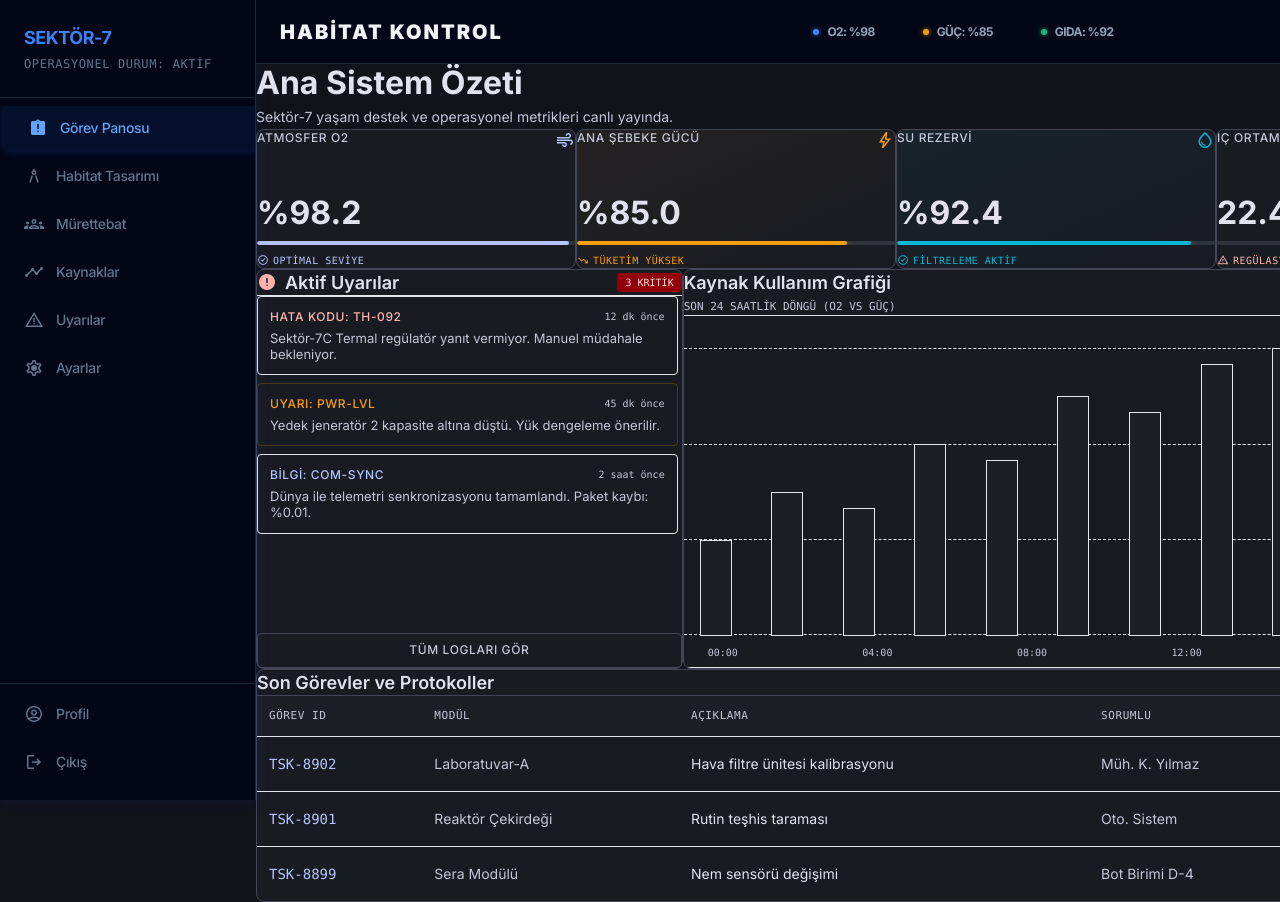
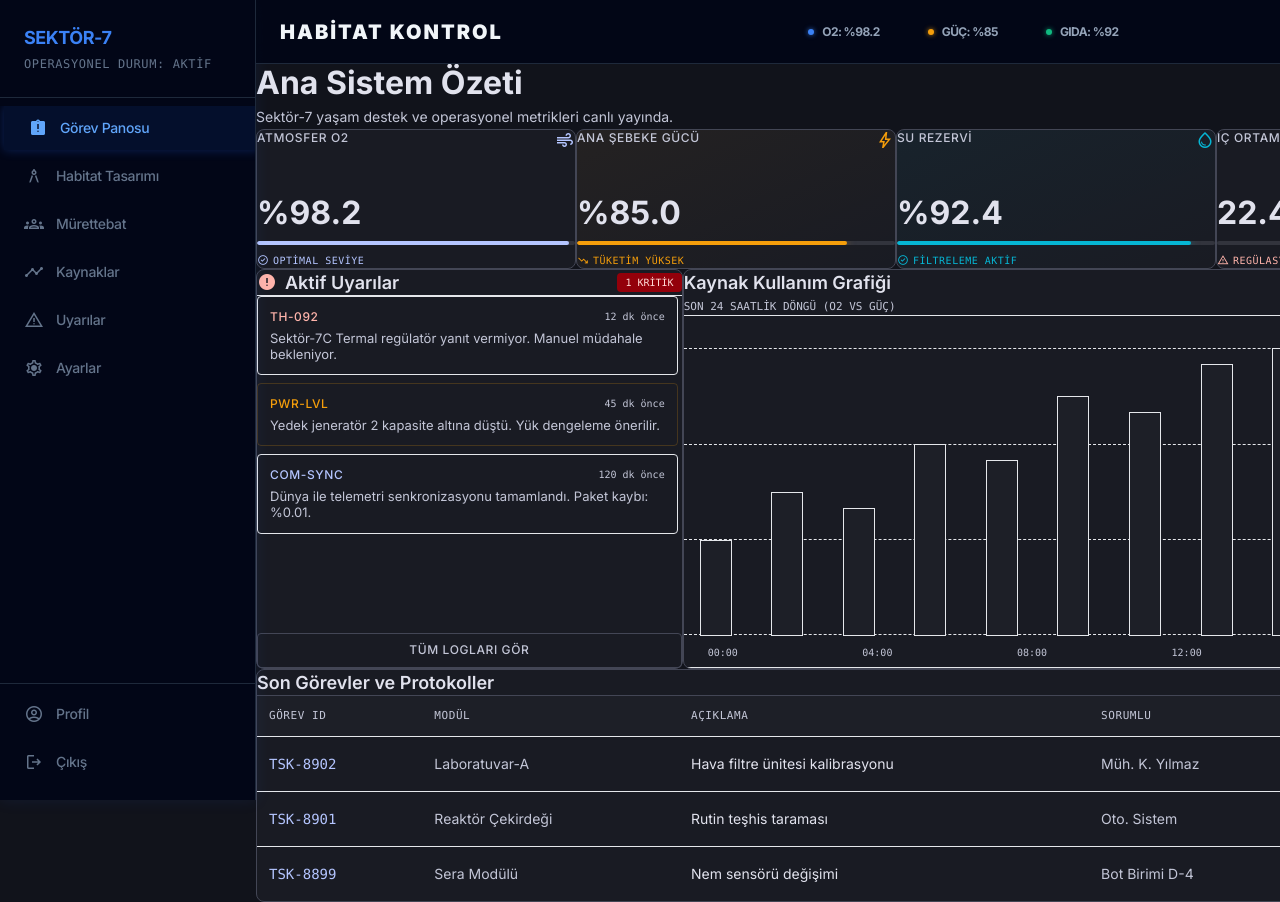
Before and after one commit to hikmetgulsesli/build-an-interactive-space-habitat-planner-web-app-in-react-vite, a React (Vite) app: page / in a window 1280 px wide. Shown: the top 902 px of the page. Built offline with nearby package versions, Linux system fonts and the light colour scheme.

Commit message:
wip: wire AnaEkranDashboard to dynamic state data

```diff
--- a/src/screens/AnaEkranDashboard.tsx
+++ b/src/screens/AnaEkranDashboard.tsx
@@ -7,12 +7,13 @@
 // 3. Add onClick/onChange handlers to interactive elements
 // 4. Replace placeholder data with props/state
 
-import { useState } from "react";
+import { useState, useMemo } from "react";
+import type { ScreenId, AppState, Task, Alert } from '../types/domain';
 
 interface AnaEkranDashboardProps {
-  currentScreen: import('../types/domain').ScreenId;
-  onNavigate: (screen: import('../types/domain').ScreenId) => void;
-  state?: import('../types/domain').AppState;
+  currentScreen: ScreenId;
+  onNavigate: (screen: ScreenId) => void;
+  state?: AppState;
 }
 
 export function AnaEkranDashboard({ currentScreen, onNavigate, state }: AnaEkranDashboardProps) {
@@ -77,15 +78,15 @@ export function AnaEkranDashboard({ currentScreen, onNavigate, state }: AnaEkran
       <div className="hidden md:flex space-x-6 items-center">
       <div className="font-inter tracking-tighter text-xs font-bold uppercase text-slate-400 hover:text-slate-200 hover:bg-slate-900/50 transition-colors duration-200 px-3 py-1.5 rounded flex items-center gap-2">
       <div className="w-1.5 h-1.5 rounded-full bg-blue-500 shadow-[0_0_5px_rgba(59,130,246,0.8)]"></div>
-                          O2: %98
+                          O2: %{state?.resources.oxygen.toFixed(1) ?? '98.0'}
                       </div>
       <div className="font-inter tracking-tighter text-xs font-bold uppercase text-slate-400 hover:text-slate-200 hover:bg-slate-900/50 transition-colors duration-200 px-3 py-1.5 rounded flex items-center gap-2">
       <div className="w-1.5 h-1.5 rounded-full bg-amber-500 shadow-[0_0_5px_rgba(245,158,11,0.8)]"></div>
-                          GÜÇ: %85
+                          GÜÇ: %{state?.resources.power.toFixed(0) ?? '85'}
                       </div>
       <div className="font-inter tracking-tighter text-xs font-bold uppercase text-slate-400 hover:text-slate-200 hover:bg-slate-900/50 transition-colors duration-200 px-3 py-1.5 rounded flex items-center gap-2">
       <div className="w-1.5 h-1.5 rounded-full bg-emerald-500 shadow-[0_0_5px_rgba(16,185,129,0.8)]"></div>
-                          GIDA: %92
+                          GIDA: %{state?.resources.food.toFixed(0) ?? '92'}
                       </div>
       </div>
       {/* Trailing Icon Actions */}
@@ -110,7 +111,7 @@ export function AnaEkranDashboard({ currentScreen, onNavigate, state }: AnaEkran
       </div>
       <div className="font-mono-tr text-mono-tr text-on-surface-variant flex items-center gap-2 px-3 py-1.5 bg-surface-container border border-outline-variant rounded">
       <span className="material-symbols-outlined text-[16px] text-primary">sync</span>
-                              SON GÜNCELLEME: 14:42 TZT
+                              SON GÜNCELLEME: {new Date().toLocaleTimeString('tr-TR', { hour: '2-digit', minute: '2-digit' })} TZT
                           </div>
       </div>
       {/* Metrics Bento Grid */}
@@ -122,12 +123,12 @@ export function AnaEkranDashboard({ currentScreen, onNavigate, state }: AnaEkran
       <span className="material-symbols-outlined text-primary text-[20px]">air</span>
       </div>
       <div className="z-10 mt-auto">
-      <div className="font-display-tr text-display-tr text-on-surface mb-2">%98.2</div>
+      <div className="font-display-tr text-display-tr text-on-surface mb-2">%{state?.resources.oxygen.toFixed(1) ?? '98.2'}</div>
       <div className="w-full h-1 bg-surface-container-highest rounded-full overflow-hidden">
-      <div className="h-full bg-primary shadow-[0_0_8px_var(--tw-colors-primary)] rounded-full" style={{width: "98.2%"}}></div>
+      <div className="h-full bg-primary shadow-[0_0_8px_var(--tw-colors-primary)] rounded-full" style={{width: `${state?.resources.oxygen ?? 98.2}%`}}></div>
       </div>
       <div className="font-mono-tr text-[10px] text-primary mt-2 uppercase tracking-wider flex items-center gap-1">
-      <span className="material-symbols-outlined text-[12px]">check_circle</span> Optimal Seviye
+      <span className="material-symbols-outlined text-[12px]">check_circle</span> {state && state.resources.oxygen > 95 ? 'Optimal Seviye' : state && state.resources.oxygen > 80 ? 'Normal Seviye' : 'Düşük Seviye'}
                               </div>
       </div>
       </div>
@@ -139,12 +140,12 @@ export function AnaEkranDashboard({ currentScreen, onNavigate, state }: AnaEkran
       <span className="material-symbols-outlined text-amber-500 text-[20px]">bolt</span>
       </div>
       <div className="z-10 mt-auto">
-      <div className="font-display-tr text-display-tr text-on-surface mb-2">%85.0</div>
+      <div className="font-display-tr text-display-tr text-on-surface mb-2">%{state?.resources.power.toFixed(1) ?? '85.0'}</div>
       <div className="w-full h-1 bg-surface-container-highest rounded-full overflow-hidden">
-      <div className="h-full bg-amber-500 shadow-[0_0_8px_rgba(245,158,11,0.5)] rounded-full" style={{width: "85%"}}></div>
+      <div className="h-full bg-amber-500 shadow-[0_0_8px_rgba(245,158,11,0.5)] rounded-full" style={{width: `${state?.resources.power ?? 85}%`}}></div>
       </div>
       <div className="font-mono-tr text-[10px] text-amber-500 mt-2 uppercase tracking-wider flex items-center gap-1">
-      <span className="material-symbols-outlined text-[12px]">trending_down</span> Tüketim Yüksek
+      <span className="material-symbols-outlined text-[12px]">trending_down</span> {state && state.resources.power > 80 ? 'Tüketim Yüksek' : 'Kritik Seviye'}
                               </div>
       </div>
       </div>
@@ -156,9 +157,9 @@ export function AnaEkranDashboard({ currentScreen, onNavigate, state }: AnaEkran
       <span className="material-symbols-outlined text-cyan-500 text-[20px]">water_drop</span>
       </div>
       <div className="z-10 mt-auto">
-      <div className="font-display-tr text-display-tr text-on-surface mb-2">%92.4</div>
+      <div className="font-display-tr text-display-tr text-on-surface mb-2">%{state?.resources.water.toFixed(1) ?? '92.4'}</div>
       <div className="w-full h-1 bg-surface-container-highest rounded-full overflow-hidden">
-      <div className="h-full bg-cyan-500 shadow-[0_0_8px_rgba(6,182,212,0.5)] rounded-full" style={{width: "92.4%"}}></div>
+      <div className="h-full bg-cyan-500 shadow-[0_0_8px_rgba(6,182,212,0.5)] rounded-full" style={{width: `${state?.resources.water ?? 92.4}%`}}></div>
       </div>
       <div className="font-mono-tr text-[10px] text-cyan-500 mt-2 uppercase tracking-wider flex items-center gap-1">
       <span className="material-symbols-outlined text-[12px]">check_circle</span> Filtreleme Aktif
@@ -173,14 +174,14 @@ export function AnaEkranDashboard({ currentScreen, onNavigate, state }: AnaEkran
       <span className="material-symbols-outlined text-error text-[20px]">thermostat</span>
       </div>
       <div className="z-10 mt-auto">
-      <div className="font-display-tr text-display-tr text-on-surface mb-2">22.4°C</div>
+      <div className="font-display-tr text-display-tr text-on-surface mb-2">{state?.resources.temperature.toFixed(1) ?? '22.4'}°C</div>
       <div className="w-full flex gap-1 h-1">
       <div className="h-full w-1/4 bg-surface-container-highest rounded-full"></div>
       <div className="h-full w-1/2 bg-error shadow-[0_0_8px_var(--tw-colors-error)] rounded-full"></div>
       <div className="h-full w-1/4 bg-surface-container-highest rounded-full"></div>
       </div>
       <div className="font-mono-tr text-[10px] text-error mt-2 uppercase tracking-wider flex items-center gap-1">
-      <span className="material-symbols-outlined text-[12px]">warning</span> Regülasyon Gerekli
+      <span className="material-symbols-outlined text-[12px]">warning</span> {state && state.resources.temperature > 25 ? 'Sıcaklık Yüksek' : state && state.resources.temperature < 18 ? 'Sıcaklık Düşük' : 'Regülasyon Gerekli'}
                               </div>
       </div>
       </div>
@@ -192,35 +193,29 @@ export function AnaEkranDashboard({ currentScreen, onNavigate, state }: AnaEkran
       <span className="material-symbols-outlined text-error text-[20px]" style={{fontVariationSettings: "'FILL' 1"}}>error</span>
                                       Aktif Uyarılar
                                   </h2>
-      <span className="px-2 py-0.5 bg-error-container text-on-error-container font-mono-tr text-[10px] rounded">3 KRİTİK</span>
+      <span className="px-2 py-0.5 bg-error-container text-on-error-container font-mono-tr text-[10px] rounded">{state?.alerts.filter(a => a.level === 'critical').length ?? 0} KRİTİK</span>
       </div>
       <div className="flex-1 flex flex-col gap-2 overflow-y-auto pr-1">
-      {/* Alert Item */}
-      <div className="p-3 bg-surface/50 border border-error/20 rounded hover:border-error/50 transition-colors group cursor-pointer">
+      {(state?.alerts ?? []).slice(0, 3).map((alert) => (
+        <div key={alert.id} className={`p-3 bg-surface/50 border rounded hover:border-opacity-50 transition-colors group cursor-pointer ${
+          alert.level === 'critical' ? 'border-error/20 hover:border-error/50' : alert.level === 'warning' ? 'border-amber-500/20 hover:border-amber-500/50' : 'border-outline-variant/50 hover:border-primary/50'
+        }`} onClick={() => onNavigate('alerts')}>
         <div className="flex justify-between items-start mb-1">
-      <span className="font-label-tr text-label-tr text-error font-bold tracking-wider">HATA KODU: TH-092</span>
-      <span className="font-mono-tr text-[10px] text-on-surface-variant group-hover:text-on-surface">12 dk önce</span>
+        <span className={`font-label-tr text-label-tr font-bold tracking-wider ${
+          alert.level === 'critical' ? 'text-error' : alert.level === 'warning' ? 'text-amber-500' : 'text-primary'
+        }`}>{alert.code}</span>
+        <span className="font-mono-tr text-[10px] text-on-surface-variant group-hover:text-on-surface">
+          {Math.floor((Date.now() - new Date(alert.timestamp).getTime()) / 60000)} dk önce
+        </span>
         </div>
-      <p className="font-body-tr text-[13px] text-on-surface-variant leading-tight">Sektör-7C Termal regülatör yanıt vermiyor. Manuel müdahale bekleniyor.</p>
+        <p className="font-body-tr text-[13px] text-on-surface-variant leading-tight">{alert.message}</p>
         </div>
-      {/* Alert Item */}
-      <div className="p-3 bg-surface/50 border border-amber-500/20 rounded hover:border-amber-500/50 transition-colors group cursor-pointer">
-      <div className="flex justify-between items-start mb-1">
-      <span className="font-label-tr text-label-tr text-amber-500 font-bold tracking-wider">UYARI: PWR-LVL</span>
-      <span className="font-mono-tr text-[10px] text-on-surface-variant group-hover:text-on-surface">45 dk önce</span>
+      ))}
+      {(!state?.alerts || state.alerts.length === 0) && (
+        <div className="p-3 text-center text-on-surface-variant font-body-tr text-sm">Aktif uyarı bulunmuyor</div>
+      )}
       </div>
-      <p className="font-body-tr text-[13px] text-on-surface-variant leading-tight">Yedek jeneratör 2 kapasite altına düştü. Yük dengeleme önerilir.</p>
-      </div>
-      {/* Alert Item */}
-      <div className="p-3 bg-surface/50 border border-outline-variant/50 rounded hover:border-primary/50 transition-colors group cursor-pointer">
-      <div className="flex justify-between items-start mb-1">
-      <span className="font-label-tr text-label-tr text-primary font-bold tracking-wider">BİLGİ: COM-SYNC</span>
-      <span className="font-mono-tr text-[10px] text-on-surface-variant group-hover:text-on-surface">2 saat önce</span>
-      </div>
-      <p className="font-body-tr text-[13px] text-on-surface-variant leading-tight">Dünya ile telemetri senkronizasyonu tamamlandı. Paket kaybı: %0.01.</p>
-      </div>
-      </div>
-      <button className="w-full mt-md py-2 border border-outline-variant text-on-surface-variant font-label-tr text-label-tr uppercase tracking-widest rounded hover:bg-surface-container-highest transition-colors">Tüm Logları Gör</button>
+      <button className="w-full mt-md py-2 border border-outline-variant text-on-surface-variant font-label-tr text-label-tr uppercase tracking-widest rounded hover:bg-surface-container-highest transition-colors" onClick={() => onNavigate('alerts')}>Tüm Logları Gör</button>
       </div>
       </div>
       {/* Main Chart Area */}
@@ -291,39 +286,29 @@ export function AnaEkranDashboard({ currentScreen, onNavigate, state }: AnaEkran
       </tr>
       </thead>
       <tbody className="font-body-tr text-sm text-on-surface divide-y divide-outline-variant/30">
-      <tr className="hover:bg-surface-container-highest/50 transition-colors group">
-      <td className="p-3 font-mono-tr text-primary group-hover:text-primary-fixed transition-colors">TSK-8902</td>
-      <td className="p-3 text-on-surface-variant">Laboratuvar-A</td>
-      <td className="p-3">Hava filtre ünitesi kalibrasyonu</td>
-      <td className="p-3 text-on-surface-variant">Müh. K. Yılmaz</td>
+      {(state?.tasks ?? []).slice(0, 5).map((task) => (
+        <tr key={task.id} className="hover:bg-surface-container-highest/50 transition-colors group">
+        <td className="p-3 font-mono-tr text-primary group-hover:text-primary-fixed transition-colors">{task.id}</td>
+        <td className="p-3 text-on-surface-variant">{task.module}</td>
+        <td className="p-3">{task.title}</td>
+        <td className="p-3 text-on-surface-variant">{task.assignee}</td>
         <td className="p-3 text-right">
-      <span className="inline-flex items-center gap-1 px-2 py-1 rounded bg-primary/10 text-primary font-mono-tr text-[10px] uppercase border border-primary/20">
-      <span className="w-1.5 h-1.5 rounded-full bg-primary animate-pulse"></span> Devam Ediyor
+        <span className={`inline-flex items-center gap-1 px-2 py-1 rounded font-mono-tr text-[10px] uppercase border ${
+          task.status === 'in-progress' ? 'bg-primary/10 text-primary border-primary/20' :
+          task.status === 'completed' ? 'bg-emerald-500/10 text-emerald-400 border-emerald-500/20' :
+          'bg-surface-variant text-on-surface-variant border-outline-variant'
+        }`}>
+        {task.status === 'in-progress' && <span className="w-1.5 h-1.5 rounded-full bg-primary animate-pulse"></span>}
+        {task.status === 'completed' && <span className="material-symbols-outlined text-[12px]">check</span>}
+        {task.status === 'pending' && <span className="material-symbols-outlined text-[12px]">schedule</span>}
+        {task.status === 'in-progress' ? 'Devam Ediyor' : task.status === 'completed' ? 'Tamamlandı' : 'Beklemede'}
         </span>
         </td>
         </tr>
-      <tr className="hover:bg-surface-container-highest/50 transition-colors group">
-      <td className="p-3 font-mono-tr text-primary group-hover:text-primary-fixed transition-colors">TSK-8901</td>
-      <td className="p-3 text-on-surface-variant">Reaktör Çekirdeği</td>
-      <td className="p-3">Rutin teşhis taraması</td>
-      <td className="p-3 text-on-surface-variant">Oto. Sistem</td>
-      <td className="p-3 text-right">
-      <span className="inline-flex items-center gap-1 px-2 py-1 rounded bg-emerald-500/10 text-emerald-400 font-mono-tr text-[10px] uppercase border border-emerald-500/20">
-      <span className="material-symbols-outlined text-[12px]">check</span> Tamamlandı
-                                              </span>
-      </td>
-      </tr>
-      <tr className="hover:bg-surface-container-highest/50 transition-colors group">
-      <td className="p-3 font-mono-tr text-primary group-hover:text-primary-fixed transition-colors">TSK-8899</td>
-      <td className="p-3 text-on-surface-variant">Sera Modülü</td>
-      <td className="p-3">Nem sensörü değişimi</td>
-      <td className="p-3 text-on-surface-variant">Bot Birimi D-4</td>
-      <td className="p-3 text-right">
-      <span className="inline-flex items-center gap-1 px-2 py-1 rounded bg-surface-variant text-on-surface-variant font-mono-tr text-[10px] uppercase border border-outline-variant">
-      <span className="material-symbols-outlined text-[12px]">schedule</span> Beklemede
-                                              </span>
-      </td>
-      </tr>
+      ))}
+      {(!state?.tasks || state.tasks.length === 0) && (
+        <tr><td colSpan={5} className="p-3 text-center text-on-surface-variant">Görev bulunmuyor</td></tr>
+      )}
       </tbody>
       </table>
       </div>
```
Lines whose indentation alone changed are shown as unchanged.
